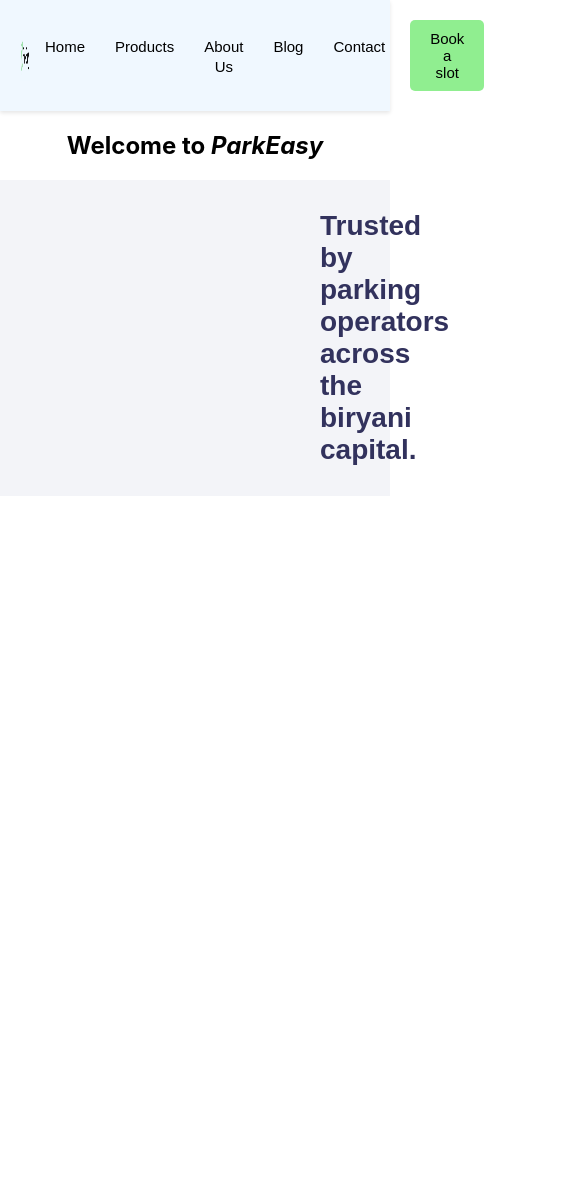
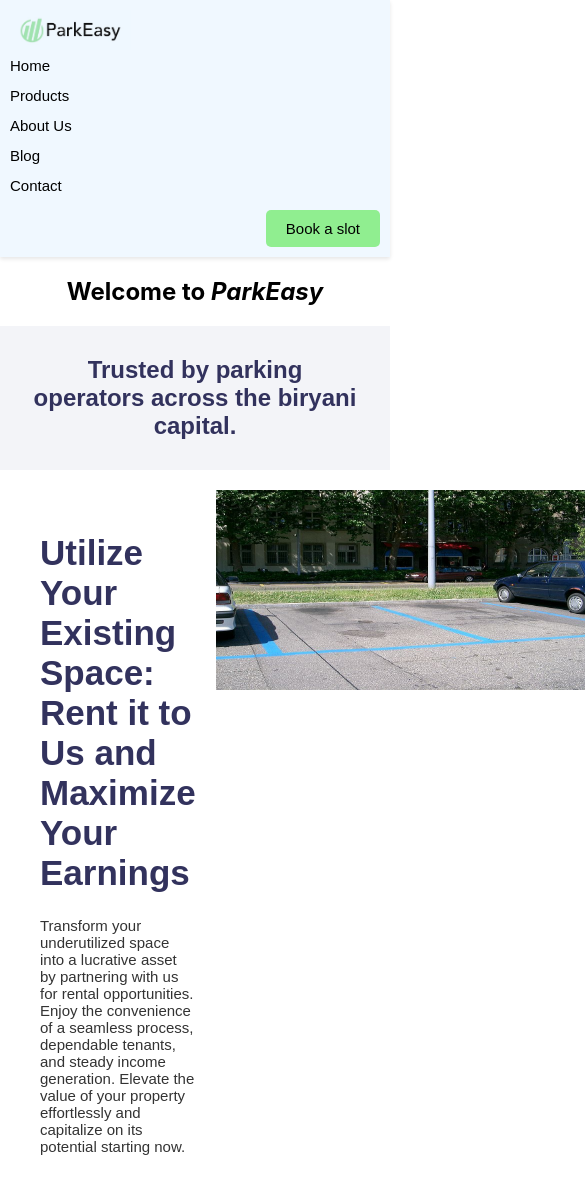
Before and after one commit to yashnemane/ParkEasy, a React (Create React App) app: page / in a window 390 px wide. Shown: the top 1194 px of the page, 585 px wide, since content can reach past the window. Before the commit the page ends 844 px from the top, so only its background shows below. Built offline with nearby package versions, Linux system fonts and the light colour scheme.

Commit message:
Added photo

```diff
--- a/src/assests/styles/homepage.css
+++ b/src/assests/styles/homepage.css
@@ -100,7 +100,7 @@
 }
 .title-line p {
   color: #32325d;
-  font-size: 28px;
+  font-size: 35px;
   font-family: 'Muli', sans-serif;
   margin: 10px 300px 10px 300px;
   font-weight: bold;
@@ -180,3 +180,87 @@
   border-radius: 5px;
   cursor: pointer;
 }
+
+.renttous {
+  display: flex;
+  justify-content: flex-start; /* Aligns the rentadtext to the left within renttous */
+  width: 100%;
+  padding: 20px;
+}
+
+.rentadtext {
+  padding: 20px;
+  font-size: 16px;
+  color: #333;
+}
+
+.rentadtext h1 {
+  color: #32325d;
+  font-size: 35px;
+  font-family: 'Muli', sans-serif;
+  font-weight: bold;
+  text-align: left;
+}
+
+.rentadtext p {
+  text-align: left;
+  font-size: 15px;
+  font-family: 'Muli', sans-serif;
+  font-weight: 200;
+}
+
+.rentadphoto img {
+  width: 400px;
+  height: 200px;
+  padding-right:150px;
+}
+
+@media (max-width: 768px) {
+  .header {
+    flex-direction: column;
+    align-items: flex-start;
+    padding: 10px;
+  }
+
+  .header-logo img {
+    height: 40px;
+    margin-right: 5px;
+  }
+
+  .header-logo h1 {
+    font-size: 20px;
+  }
+
+  .header-nav {
+    justify-content: flex-start;
+  }
+
+  .header-nav ul {
+    flex-direction: column;
+    align-items: flex-start;
+  }
+
+  .header-nav ul li {
+    margin: 5px 0;
+  }
+
+  .book-slot-btn {
+    align-self: flex-end;
+    margin: 10px 0 0 0;
+  }
+
+  .title-line p {
+    margin: 10px;
+    font-size: 24px;
+  }
+
+  .image-list img {
+    width: calc(100% - 10px);
+    height: auto;
+    margin: 5px;
+  }
+
+  .modal-content {
+    width: 90%;
+  }
+}
--- /dev/null
+++ b/src/components/Renttous.js
@@ -0,0 +1,16 @@
+import React from "react";
+import rentadphoto from '../assests/images/rentadtextphoto.jpg'
+
+export default function RentToUs() {
+    return (
+        <div className="renttous">
+            <div className="rentadtext">
+                <h1>Utilize Your Existing Space: Rent it to Us and Maximize Your Earnings</h1>
+                <p>Transform your underutilized space into a lucrative asset by partnering with us for rental opportunities. Enjoy the convenience of a seamless process, dependable tenants, and steady income generation. Elevate the value of your property effortlessly and capitalize on its potential starting now.</p>
+            </div>
+            <div className="rentadphoto">
+                <img src={rentadphoto} alt="Free space"/>
+            </div>
+        </div>
+    );
+}
--- a/src/pages/Homepage.js
+++ b/src/pages/Homepage.js
@@ -1,12 +1,13 @@
 import React from 'react';
 import PhotoGallery from '../components/PhotoGallery';
-import Header from '../components/Header';
+import RentToUs from '../components/Renttous';
 
 export default function Homepage() {
   return (
     <div>
       <div>
         <PhotoGallery/>
+        <RentToUs/>
       </div>
     </div>
   );
```
Also changed, not shown: src/assests/images/rentadtextphoto.jpg (added).
